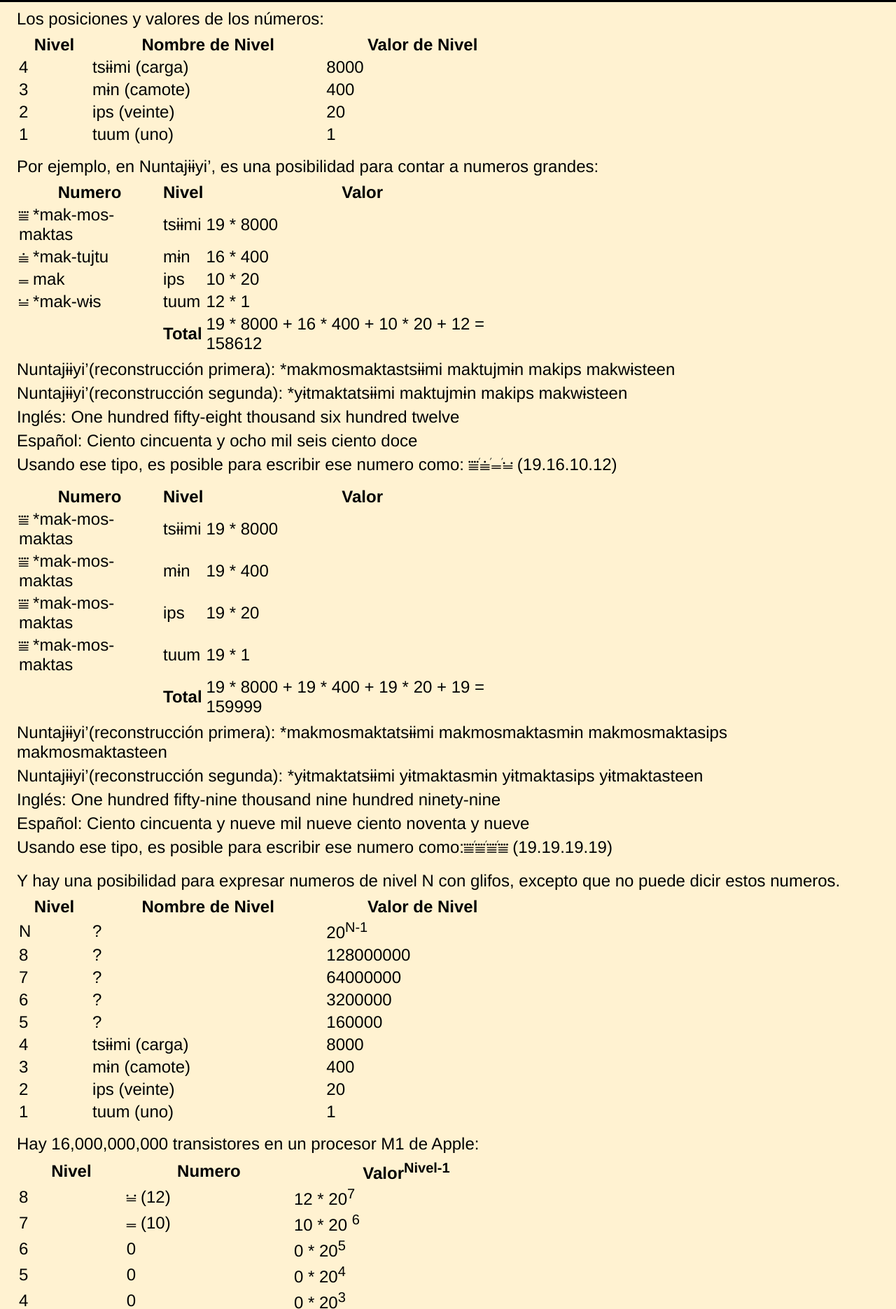
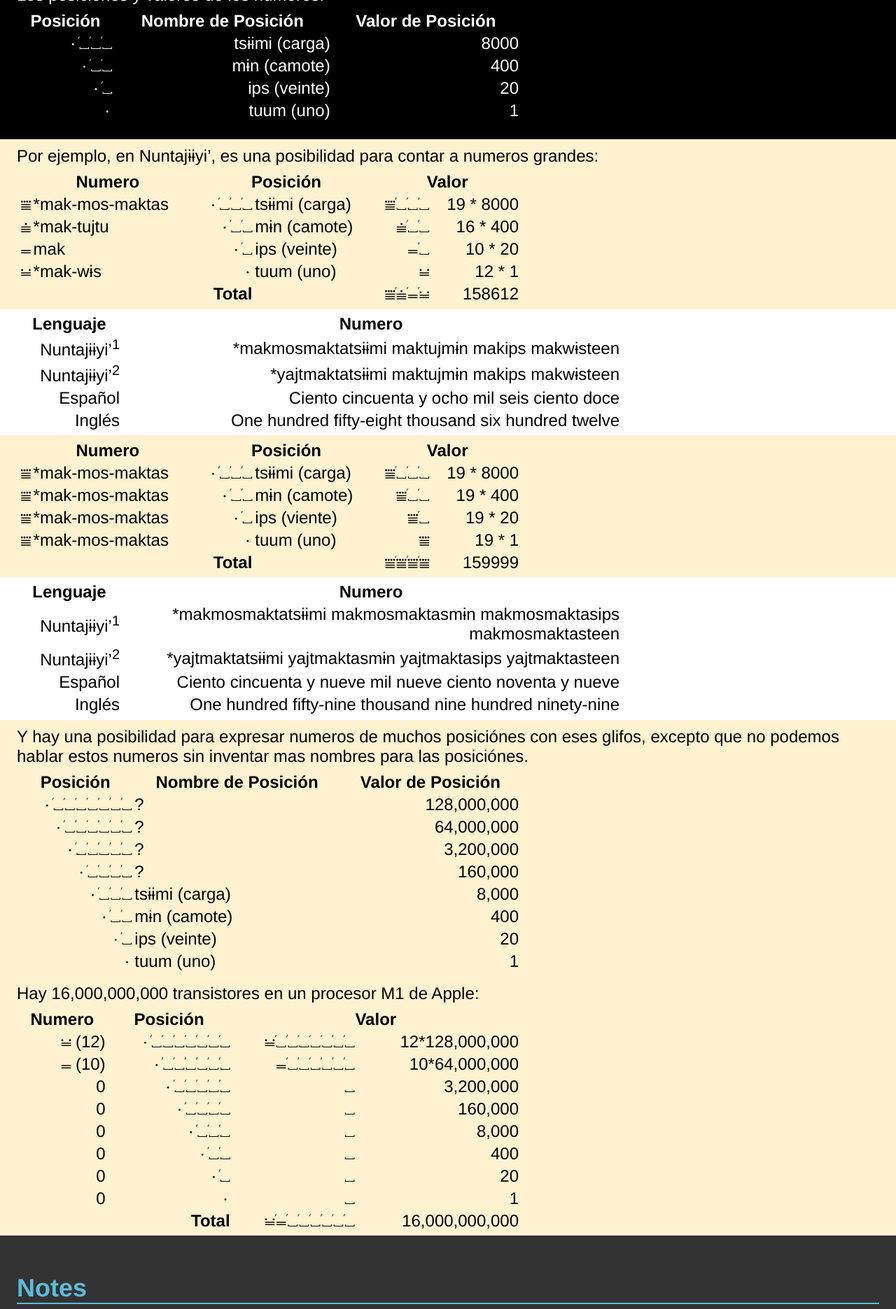
Before and after one commit to adaburrows/numeros-mixe-zoqueanos, a plain HTML site: page index.html in a window 1280 px wide. Shown: the part 1650-3521 px from the top of the page at 70% size. Drawn offline with Linux system fonts and the light colour scheme.

Commit message:
Refiné la pagina de mostrar el glifo.

```diff
--- a/index.html
+++ b/index.html
@@ -40,6 +40,22 @@
 
       table {
         width: 30em;
+      }
+
+      table.large {
+        width: 36em;
+      }
+
+      td {
+        text-align: right;
+      }
+
+      td.l {
+        text-align: left;
+      }
+
+      td.short {
+        width: 6em;
       }
 
       @font-face {
@@ -244,42 +260,40 @@
       </p>
     </div>
     <div class="colorful">
-      <p>Un poco mas color. <span class="nmz">1.19.10</span></p>
+      <p>Un poco mas color. <span class="nmz">1.19.10</span> <span style="color: rgb(255, 242, 209);">Mas color?</span> <span style="color: rgb(238, 53, 53);">Okey!</span> <span class="nmz"><span style="color: rgb(255, 53, 198);">12.</span><span style="color: rgb(63, 53, 255);">19.</span><span style="color: rgb(255, 238, 53);">17.</span><span style="color: rgb(1, 162, 60);">9.</span>10</span></p>
     </div>
     <div>
       <p>Espero que ustedes les gusta el tipo.</p>
     </div>
     <div class="dark">
       <h2>Systema de numeracíon</h2>
-    </div>
-    <div class="offwhite short">
       <p>Los posiciones y valores de los números:</p>
       <table>
         <thead>
           <tr>
-            <th>Nivel</th>
-            <th>Nombre de Nivel</th>
-            <th>Valor de Nivel</th>
+            <th>Posición</th>
+            <th>Nombre de Posición</th>
+            <th>Valor de Posición</th>
           </tr>
         </thead>
         <tbody>
           <tr>
-            <td>4</td>
+            <td><span class="nmz">1.0.0.0</span></td>
             <td>tsɨɨmi (carga)</td>
             <td>8000</td>
           </tr>
           <tr>
-            <td>3</td>
+            <td><span class="nmz">1.0.0</span></td>
             <td>mɨn (camote)</td>
             <td>400</td>
           </tr>
           <tr>
-            <td>2</td>
+            <td><span class="nmz">20</span></td>
             <td>ips (veinte)</td>
             <td>20</td>
           </tr>
           <tr>
-            <td>1</td>
+            <td><span class="nmz">1</span></td>
             <td>tuum (uno)</td>
             <td>1</td>
           </tr>
@@ -294,166 +308,210 @@
       <table>
         <thead>
           <tr>
-            <th>Numero</th>
-            <th>Nivel</th>
-            <th>Valor</th>
+            <th colspan="2">Numero</th>
+            <th colspan="2">Posición</th>
+            <th colspan="2">Valor</th>
           </tr>
         </thead>
         <tbody>
           <tr>
-            <td><span class="nmz">19</span> *mak-mos-maktas</td>
-            <td>tsɨɨmi</td>
+            <td><span class="nmz">19</span></td>
+            <td class="l">*mak-mos-maktas</td>
+            <td><span class="nmz">1.0.0.0</span></td>
+            <td class="l">tsɨɨmi (carga)</td>
+            <td><span class="nmz">19.0.0.0</span></td>
             <td>19 * 8000</td>
           </tr>
           <tr>
-            <td><span class="nmz">16</span> *mak-tujtu</td>
-            <td>mɨn</td>
+            <td><span class="nmz">16</span></td>
+            <td class="l">*mak-tujtu</td>
+            <td><span class="nmz">1.0.0</span></td>
+            <td class="l">mɨn (camote)</td>
+            <td><span class="nmz">16.0.0</span></td>
             <td>16 * 400</td>
           </tr>
           <tr>
-            <td><span class="nmz">10</span> mak</td>
-            <td>ips</td>
+            <td><span class="nmz">10</span></td>
+            <td class="l">mak</td>
+            <td><span class="nmz">1.0</span></td>
+            <td class="l">ips (veinte)</td>
+            <td><span class="nmz">10.0</span></td>
             <td>10 * 20</td>
           </tr>
           <tr>
-            <td><span class="nmz">12</span> *mak-wɨs</td>
-            <td>tuum</td>
+            <td><span class="nmz">12</span></td>
+            <td class="l">*mak-wɨs</td>
+            <td><span class="nmz">1</span></td>
+            <td class="l">tuum (uno)</td>
+            <td><span class="nmz">12</span></td>
             <td>12 * 1</td>
           </tr>
           <tr>
+            <td colspan="2"></td>
+            <td><strong>Total</strong></td>
             <td></td>
-            <td><strong>Total</strong></td>
-            <td>19 * 8000 + 16 * 400 + 10 * 20 + 12 = 158612</td>
+            <td><span class="nmz">19.16.10.12</span></td>
+            <td>158612</td>
           </tr>
         </tbody>
       </table>
-      <p>
-        Nuntajɨɨyi’(reconstrucción primera): *makmosmaktastsɨɨmi maktujmɨn
-        makips makwɨsteen
-      </p>
-      <p>
-        Nuntajɨɨyi’(reconstrucción segunda): *yɨtmaktatsɨɨmi maktujmɨn makips
-        makwɨsteen
-      </p>
-      <p>Inglés: One hundred fifty-eight thousand six hundred twelve</p>
-      <p>Español: Ciento cincuenta y ocho mil seis ciento doce</p>
-      <p>
-        Usando ese tipo, es posible para escribir ese numero como:
-        <span class="nmz">19.16.10.12</span> (19.16.10.12)
-      </p>
+    </div>
+    <div class=" short">
+      <table class="large">
+        <thead>
+          <th>Lenguaje</th>
+          <th>Numero</th>
+        </thead>
+        <tbody>
+          <tr>
+            <td class="short">Nuntajɨɨyi’<sup>1</sup></td>
+            <td>*makmosmaktatsɨɨmi maktujmɨn makips makwɨsteen</td>
+          </tr>
+          <tr>
+            <td class="short">Nuntajɨɨyi’<sup>2</sup></td>
+            <td>*yajtmaktatsɨɨmi maktujmɨn makips makwɨsteen</td>
+          </tr>
+          <tr>
+            <td class="short">Español</td>
+            <td>Ciento cincuenta y ocho mil seis ciento doce</td>
+          </tr>
+          <tr>
+            <td class="short">Inglés</td>
+            <td>One hundred fifty-eight thousand six hundred twelve</td>
+          </tr>
+        </tbody>
+      </table>
     </div>
     <div class="offwhite short">
       <table>
         <thead>
           <tr>
-            <th>Numero</th>
-            <th>Nivel</th>
-            <th>Valor</th>
+            <th colspan="2">Numero</th>
+            <th colspan="2">Posición</th>
+            <th colspan="2">Valor</th>
           </tr>
         </thead>
         <tbody>
           <tr>
-            <td><span class="nmz">19</span> *mak-mos-maktas</td>
-            <td>tsɨɨmi</td>
+            <td><span class="nmz">19</span></td>
+            <td class="l">*mak-mos-maktas</td>
+            <td><span class="nmz">1.0.0.0</span></td>
+            <td class="l">tsɨɨmi (carga)</td>
+            <td><span class="nmz">19.0.0.0</span></td>
             <td>19 * 8000</td>
           </tr>
           <tr>
-            <td><span class="nmz">19</span> *mak-mos-maktas</td>
-            <td>mɨn</td>
+            <td><span class="nmz">19</span></td>
+            <td class="l">*mak-mos-maktas</td>
+            <td><span class="nmz">1.0.0</span></td>
+            <td class="l">mɨn (camote)</td>
+            <td><span class="nmz">19.0.0</span></td>
             <td>19 * 400</td>
           </tr>
           <tr>
-            <td><span class="nmz">19</span> *mak-mos-maktas</td>
-            <td>ips</td>
+            <td><span class="nmz">19</span></td>
+            <td class="l">*mak-mos-maktas</td>
+            <td><span class="nmz">1.0</span></td>
+            <td class="l">ips (viente)</td>
+            <td><span class="nmz">19.0</span></td>
             <td>19 * 20</td>
           </tr>
           <tr>
-            <td><span class="nmz">19</span> *mak-mos-maktas</td>
-            <td>tuum</td>
+            <td><span class="nmz">19</span></td>
+            <td class="l">*mak-mos-maktas</td>
+            <td><span class="nmz">1</span></td>
+            <td class="l">tuum (uno)</td>
+            <td><span class="nmz">19</span></td>
             <td>19 * 1</td>
           </tr>
           <tr>
+            <td colspan="2"></td>
+            <td><strong>Total</strong></td>
             <td></td>
-            <td><strong>Total</strong></td>
-            <td>19 * 8000 + 19 * 400 + 19 * 20 + 19 = 159999</td>
+            <td><span class="nmz">19.19.19.19</span></td>
+            <td>159999</td>
           </tr>
         </tbody>
       </table>
-      <p>
-        Nuntajɨɨyi’(reconstrucción primera): *makmosmaktatsɨɨmi makmosmaktasmɨn
-        makmosmaktasips makmosmaktasteen
-      </p>
-      <p>
-        Nuntajɨɨyi’(reconstrucción segunda): *yɨtmaktatsɨɨmi yɨtmaktasmɨn
-        yɨtmaktasips yɨtmaktasteen
-      </p>
-      <p>Inglés: One hundred fifty-nine thousand nine hundred ninety-nine</p>
-      <p>Español: Ciento cincuenta y nueve mil nueve ciento noventa y nueve</p>
-      <p>
-        Usando ese tipo, es posible para escribir ese numero como:<span
-          class="nmz"
-          >19.19.19.19</span
-        >
-        (19.19.19.19)
-      </p>
+    </div>
+    <div class="short">
+      <table class="large">
+        <thead>
+          <th>Lenguaje</th>
+          <th>Numero</th>
+        </thead>
+        <tbody>
+          <tr>
+            <td class="short">Nuntajɨɨyi’<sup>1</sup></td>
+            <td>*makmosmaktatsɨɨmi makmosmaktasmɨn makmosmaktasips makmosmaktasteen</td>
+          </tr>
+          <tr>
+            <td class="short">Nuntajɨɨyi’<sup>2</sup></td>
+            <td>*yajtmaktatsɨɨmi yajtmaktasmɨn yajtmaktasips yajtmaktasteen</td>
+          </tr>
+          <tr>
+            <td class="short">Español</td>
+            <td>Ciento cincuenta y nueve mil nueve ciento noventa y nueve</td>
+          </tr>
+          <tr>
+            <td class="short">Inglés</td>
+            <td>One hundred fifty-nine thousand nine hundred ninety-nine</td>
+          </tr>
+        </tbody>
+      </table>
     </div>
     <div class="offwhite short">
       <p>
-        Y hay una posibilidad para expresar numeros de nivel N con glifos,
-        excepto que no puede dicir estos numeros.
+        Y hay una posibilidad para expresar numeros de muchos posiciónes con eses glifos,
+        excepto que no podemos hablar estos numeros sin inventar mas nombres para las posiciónes.
       </p>
       <table>
         <thead>
           <tr>
-            <th>Nivel</th>
-            <th>Nombre de Nivel</th>
-            <th>Valor de Nivel</th>
+            <th>Posición</th>
+            <th>Nombre de Posición</th>
+            <th>Valor de Posición</th>
           </tr>
         </thead>
         <tbody>
           <tr>
-            <td>N</td>
-            <td>?</td>
-            <td>20<sup>N-1</sup></td>
+            <td><span class="nmz">1.0.0.0.0.0.0.0</span></td>
+            <td class="l">?</td>
+            <td>128,000,000</td>
           </tr>
           <tr>
-            <td>8</td>
-            <td>?</td>
-            <td>128000000</td>
+            <td><span class="nmz">1.0.0.0.0.0.0</span></td>
+            <td class="l">?</td>
+            <td>64,000,000</td>
           </tr>
           <tr>
-            <td>7</td>
-            <td>?</td>
-            <td>64000000</td>
+            <td><span class="nmz">1.0.0.0.0.0</span></td>
+            <td class="l">?</td>
+            <td>3,200,000</td>
           </tr>
           <tr>
-            <td>6</td>
-            <td>?</td>
-            <td>3200000</td>
+            <td><span class="nmz">1.0.0.0.0</span></td>
+            <td class="l">?</td>
+            <td>160,000</td>
           </tr>
           <tr>
-            <td>5</td>
-            <td>?</td>
-            <td>160000</td>
+            <td><span class="nmz">1.0.0.0</span></td>
+            <td class="l">tsɨɨmi (carga)</td>
+            <td>8,000</td>
           </tr>
           <tr>
-            <td>4</td>
-            <td>tsɨɨmi (carga)</td>
-            <td>8000</td>
-          </tr>
-          <tr>
-            <td>3</td>
-            <td>mɨn (camote)</td>
+            <td><span class="nmz">1.0.0</span></td>
+            <td class="l">mɨn (camote)</td>
             <td>400</td>
           </tr>
           <tr>
-            <td>2</td>
-            <td>ips (veinte)</td>
+            <td><span class="nmz">1.0</span></td>
+            <td class="l">ips (veinte)</td>
             <td>20</td>
           </tr>
           <tr>
-            <td>1</td>
-            <td>tuum (uno)</td>
+            <td><span class="nmz">1</span></td>
+            <td class="l">tuum (uno)</td>
             <td>1</td>
           </tr>
         </tbody>
@@ -464,58 +522,74 @@
       <table>
         <thead>
           <tr>
-            <th>Nivel</th>
             <th>Numero</th>
-            <th>Valor<sup>Nivel-1</sup></th>
+            <th>Posición</th>
+            <th colspan="2">Valor</th>
           </tr>
         </thead>
         <tbody>
           <tr>
-            <td>8</td>
             <td><span class="nmz">12</span> (12)</td>
-            <td>12 * 20<sup>7</sup></td>
+            <td><span class="nmz">1.0.0.0.0.0.0.0</span></td>
+            <td><span class="nmz">12.0.0.0.0.0.0.0</span></td>
+            <td>12*128,000,000</td>
           </tr>
           <tr>
-            <td>7</td>
             <td><span class="nmz">10</span> (10)</td>
-            <td>10 * 20 <sup>6</sup></td>
+            <td><span class="nmz">1.0.0.0.0.0.0</span></td>
+            <td><span class="nmz">10.0.0.0.0.0.0</span></td>
+            <td>10*64,000,000</td>
           </tr>
           <tr>
-            <td>6</td>
             <td>0</td>
-            <td>0 * 20<sup>5</sup></td>
+            <td><span class="nmz">1.0.0.0.0.0</span></td>
+            <td><span class="nmz">0</span></td>
+            <td>3,200,000</td>
           </tr>
           <tr>
-            <td>5</td>
             <td>0</td>
-            <td>0 * 20<sup>4</sup></td>
+            <td><span class="nmz">1.0.0.0.0</span></td>
+            <td><span class="nmz">0</span></td>
+            <td>160,000</td>
           </tr>
           <tr>
-            <td>4</td>
             <td>0</td>
-            <td>0 * 20<sup>3</sup></td>
+            <td><span class="nmz">1.0.0.0</span></td>
+            <td><span class="nmz">0</span></td>
+            <td>8,000</td>
           </tr>
           <tr>
-            <td>3</td>
             <td>0</td>
-            <td>0 * 20<sup>2</sup></td>
+            <td><span class="nmz">1.0.0</span></td>
+            <td><span class="nmz">0</span></td>
+            <td>400</td>
           </tr>
           <tr>
-            <td>2</td>
             <td>0</td>
-            <td>0 * 20<sup>1</sup></td>
+            <td><span class="nmz">1.0</span></td>
+            <td><span class="nmz">0</span></td>
+            <td>20</td>
           </tr>
           <tr>
+            <td>0</td>
+            <td><span class="nmz">1</span></td>
+            <td><span class="nmz">0</span></td>
             <td>1</td>
-            <td>0</td>
-            <td>0 * 20<sup>0</sup></td>
+          </tr>
+          <tr>
+            <td colspan="2"><strong>Total</strong></td>
+            <td><span class="nmz">12.10.0.0.0.0.0.0</span></td>
+            <td>16,000,000,000</td>
           </tr>
         </tbody>
       </table>
-      <p>
-        O con ese tipo:
-        <span class="nmz">12.10.0.0.0.0.0.0</span> (12.10.0.0.0.0.0.0).
-      </p>
+    </div>
+    <div class="colorful">
+      <h2>Notes</h2>
+      <ol>
+        <li>Esa es una reconstrucción del sistema de numeracíon en Nuntajɨɨyi’ en la manera de los lenguajes Numte oote y Wää ‘oot.</li>
+        <li>Esa es una reconstrucción del sistema de numeracíon en Nuntajɨɨyi’ en la manera de los lenguajes en Ode y Tsuni.</li>
+      </ol>
     </div>
     <div class="dark">
       <p>Nos vemos!</p>
```
